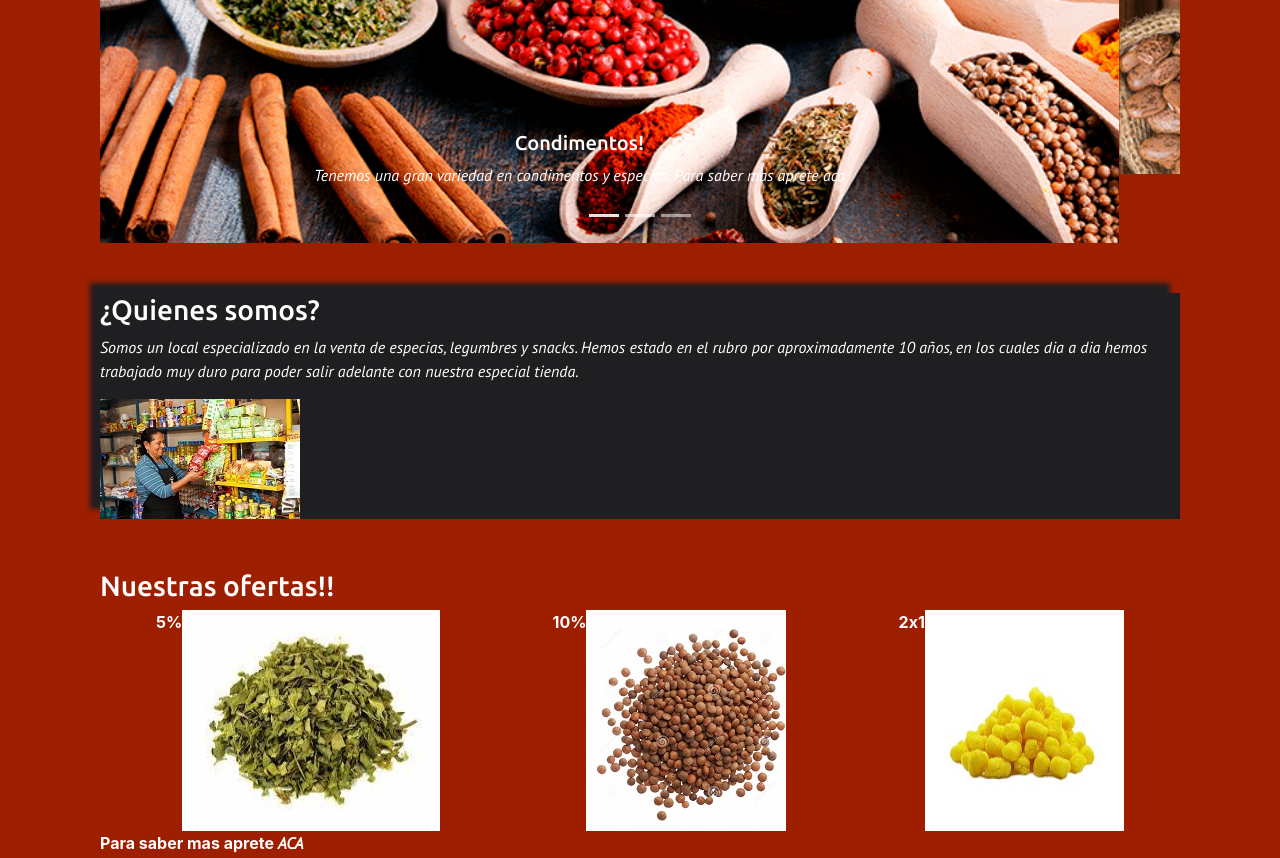
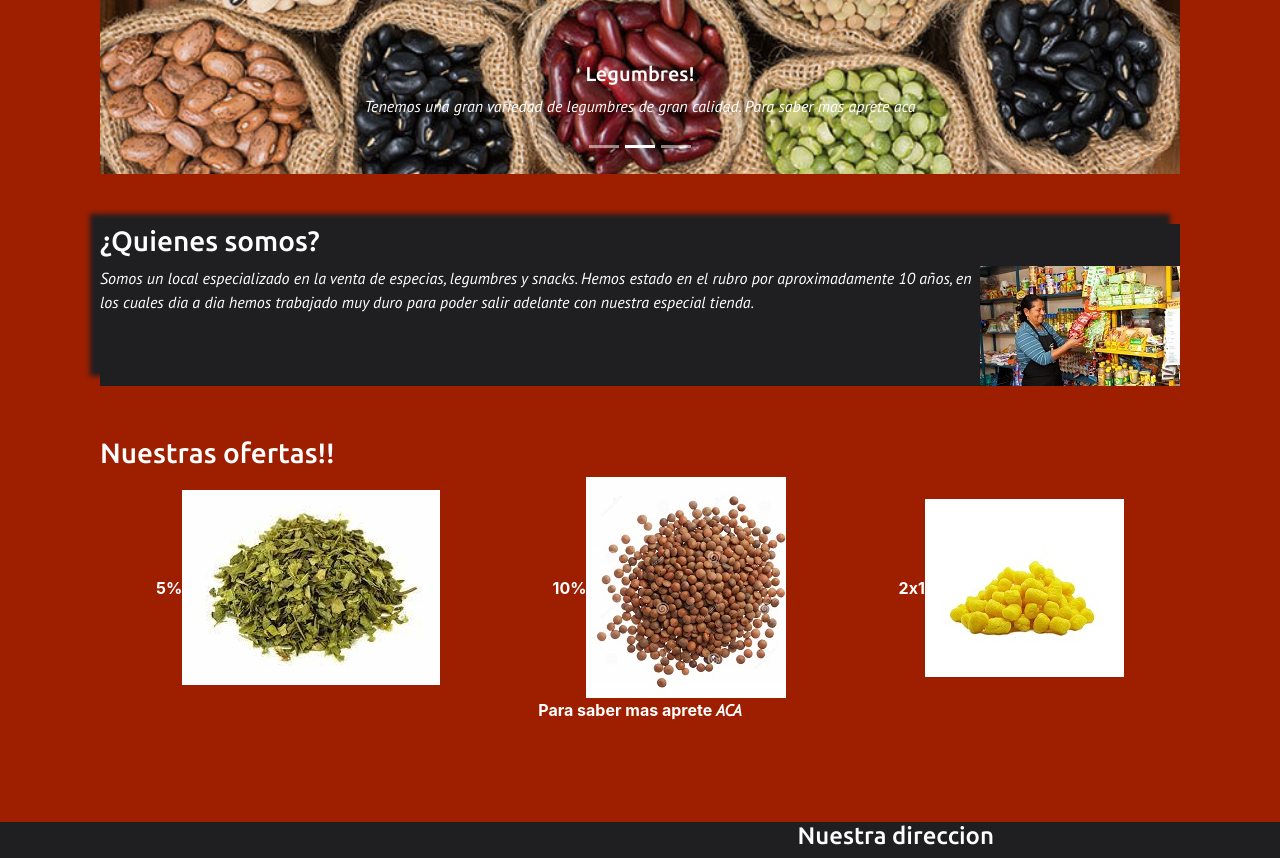
Before and after one commit to JoelQuinones/Axalan__quinones, a website: page index.html in a window 1280 px wide. Shown: the part 700-1558 px from the top of the page. Drawn offline with nearby package versions, Linux system fonts and the light colour scheme; grey boxes are pictures that could not be loaded.

Commit message:
Axalan con sass en el index 3

```diff
--- /dev/null
+++ b/JS/index.js
@@ -0,0 +1,26 @@
+function desplazar_derecha(){
+	let mainNosotros = document.querySelector(".main__nosotros");
+	let scroll = document.documentElement.scrollTop;
+	let alturaDerecha = mainNosotros.offsetTop-300;
+	if (alturaDerecha <= scroll) {
+		mainNosotros.style.transform = "translate(0px)";
+		mainNosotros.style.opacity = "1";
+		mainNosotros.style.transition = "1s";
+	}
+}
+window.addEventListener("scroll", desplazar_derecha);
+
+// function desplazar_arriba(){
+// 	let ofertas = document.querySelectorAll(".ofertas");
+// 	let scroll = document.documentElement.scrollTop;
+// 	for(i = 0; i < ofertas.lenght; i++){
+// 		let alturaArriba = ofertas[i].offsetTop;
+// 		if (alturaArriba <= scroll) {
+// 		ofertas[i].style.transform = "translateY(0px)";
+// 		ofertas[i].style.opacity = "1";
+// 		ofertas[i].style.transition = `1s`;
+// 		}
+// 	}
+
+// }
+// window.addEventListener("scroll", desplazar_arriba);
--- a/SCSS/_vars.scss
+++ b/SCSS/_vars.scss
@@ -21,3 +21,10 @@
 	font-size: $tamaño;
 	color: $color;
 	}
+	@mixin flex($flex, $direction, $wrap, $justify, $align){
+		display: $flex;
+		flex-direction: $direction;
+		flex-wrap: $wrap;
+		justify-content: $justify;
+		align-items: $align;
+	}
--- a/SCSS/index.scss
+++ b/SCSS/index.scss
@@ -11,13 +11,22 @@ main{
 	margin-top: 50px;
 	background-color: $fondo_titulos;
 	box-shadow: -10px -10px 5px $fondo_titulos;
+	transform: translate(-1500px);
+	opacity: 0;
 }
 .main__ofertas{
 	div{
-		display: flex;
-		flex-wrap: wrap;
+		@include flex(flex, column, wrap, center, center);
 		b{
 			color: $letras_color;
+		}
+	}
+	.ofertas__img{
+		.ofertas{
+			transition: 1s;
+			&:hover{
+			transform: scale(1.1);
+		}
 		}
 	}
 }
@@ -29,10 +38,14 @@ main{
 		}
 	}
 	.nosotros{
-		dispay: flex;
+		display: flex;
 	}
 	.main__ofertas{
 		margin-top: 50px;
+		div{
+			flex-direction: row;
+			align-items: flex-star;
+		}
 		.ofertas__img{
 			justify-content: space-around;
 		}
--- a/index.html
+++ b/index.html
@@ -43,7 +43,7 @@
 		  	</div>
 		</nav>
 	</header>
-	<main>
+	<main class="main">
 		<h2>¿Que vendemos?</h2>
 		<div id="carouselExampleCaptions" class="carousel slide main__carrusel" data-ride="carousel">
 		  <ol class="carousel-indicators">
@@ -94,15 +94,15 @@
 				<div class="main__ofertas">
 					<h3>Nuestras ofertas!!</h3>
 					<div class="ofertas__img">
-							<div>
+						<div class="ofertas">
 							<b>5%</b>
 							<img src="IMG/productos/oregano.jpg">
 						</div>
-							<div>
+						<div class="ofertas">
 							<b>10%</b>
 							<img src="IMG/productos/lentejas.jpg">
 						</div>
-							<div>
+						<div class="ofertas">
 							<b>2x1</b>
 							<img src="IMG/productos/chisitos.jpg">
 						</div>
@@ -110,13 +110,12 @@
 					<div>
 						<b>Para saber mas aprete <a href="HTML/ofertas.html">ACA</a></b>
 					</div>
-
 				</div>
 		</aside>
 	</main>
 	<footer>
+		<div class="footer__conocenos">
 			<h4>Conocenos</h4>
-		<div class="footer__conocenos">
 			<form>
 			  <div class="form-group">
 			    <label for="exampleFormControlInput1">Email address</label>
@@ -141,4 +140,5 @@
 </body>
 <script src="https://code.jquery.com/jquery-3.5.1.slim.min.js" integrity="sha384-DfXdz2htPH0lsSSs5nCTpuj/zy4C+OGpamoFVy38MVBnE+IbbVYUew+OrCXaRkfj" crossorigin="anonymous"></script>
 <script src="https://cdn.jsdelivr.net/npm/bootstrap@4.5.3/dist/js/bootstrap.bundle.min.js" integrity="sha384-ho+j7jyWK8fNQe+A12Hb8AhRq26LrZ/JpcUGGOn+Y7RsweNrtN/tE3MoK7ZeZDyx" crossorigin="anonymous"></script>
+<script type="text/javascript" src="JS/index.js"></script>
 </html>
--- a/package.json
+++ b/package.json
@@ -5,7 +5,7 @@
   "main": "index.js",
   "scripts": {
     "test": "echo \"Error: no test specified\" && exit 1",
-    "build-css": "node-sass --include-path scss SCSS/compras.scss CSS/compras.css",
+    "build-css": "node-sass --include-path scss SCSS/index.scss CSS/index.css",
     "watch-css": "nodemon -e scss -x \"npm  run build-css\""
   },
   "repository": {
```
Also changed, not shown: HTML/compras.html (+1 -1 lines), HTML/ofertas.html (+1 -1 lines), HTML/productos.html (+1 -1 lines), CSS/index.css. Lines whose indentation alone changed are shown as unchanged.
